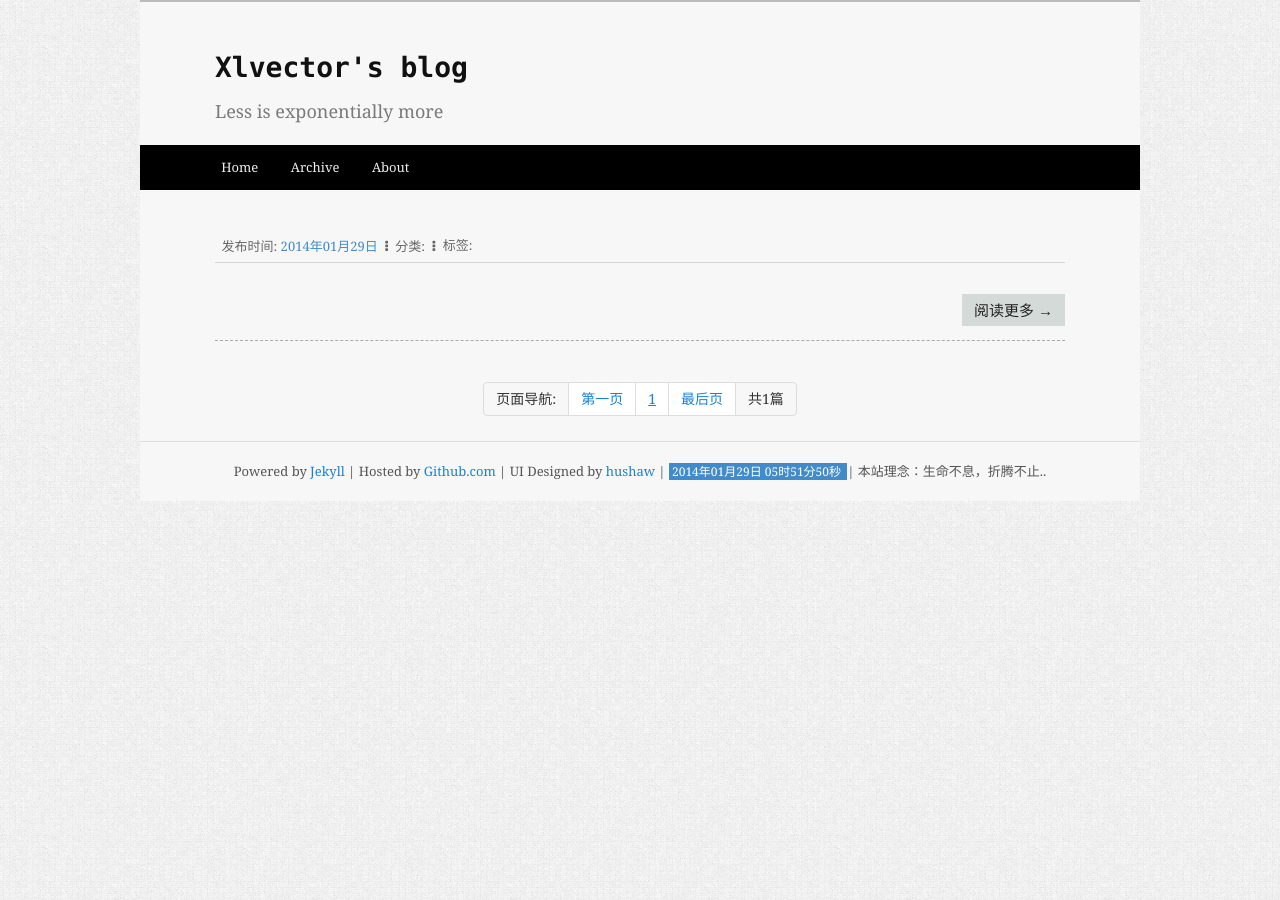
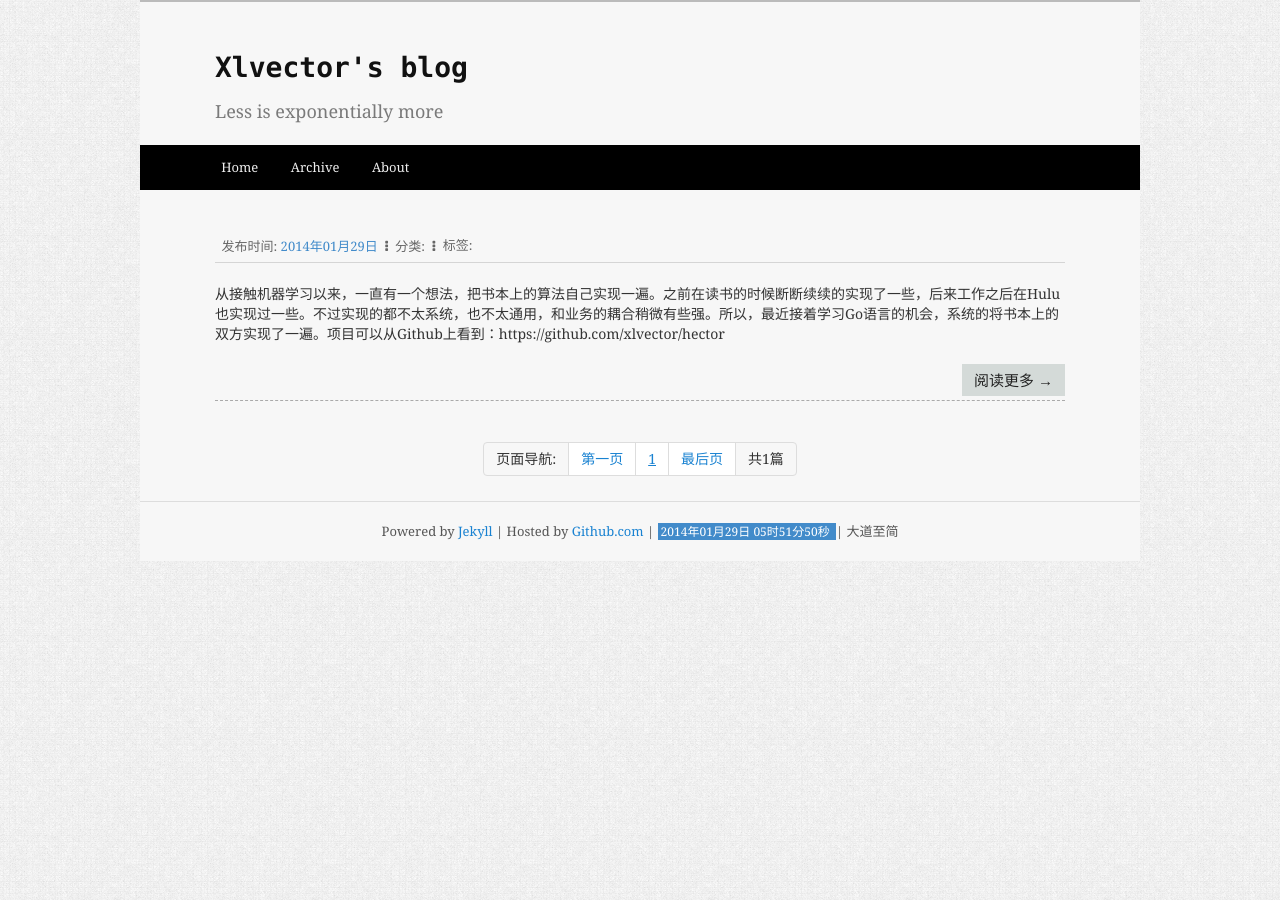
Before and after one commit to xlvector/xlvector.github.com, a Jekyll site: the page built from index.html, in a window 1280 px wide. Built offline with Jekyll 4.4.1, drawn with Linux system fonts in a browser that asks for light colours; Markdown is read by kramdown in place of the engine named in the settings; the list of posts is cut into pages by our own code.

Commit message:
blog: hector

```diff
--- a/_layouts/default.html
+++ b/_layouts/default.html
@@ -38,9 +38,8 @@
          <span>
              Powered by <a href="https://github.com/mojombo/jekyll">Jekyll</a>
              | Hosted by <a href="http://github.com">Github.com</a>
-             | UI Designed by <a href="/about.html">hushaw</a>
              | <span class="page-generator-time">{{site.time | date:"%Y年%m月%d日 %H时%M分%S秒"}} </span>
-             | 本站理念：生命不息，折腾不止..
+             | 大道至简
          </span>
      </div>
      </div>
--- a/_posts/2014-01-29-Hector-Golang-based-machine-learning-library.md
+++ b/_posts/2014-01-29-Hector-Golang-based-machine-learning-library.md
@@ -4,3 +4,5 @@ title: Hector : 基于Golang的机器学习库
 categories: machine learning
 tags: hector
 ---
+
+从接触机器学习以来，一直有一个想法，把书本上的算法自己实现一遍。之前在读书的时候断断续续的实现了一些，后来工作之后在Hulu也实现过一些。不过实现的都不太系统，也不太通用，和业务的耦合稍微有些强。所以，最近接着学习Go语言的机会，系统的将书本上的双方实现了一遍。项目可以从Github上看到：https://github.com/xlvector/hector
```
